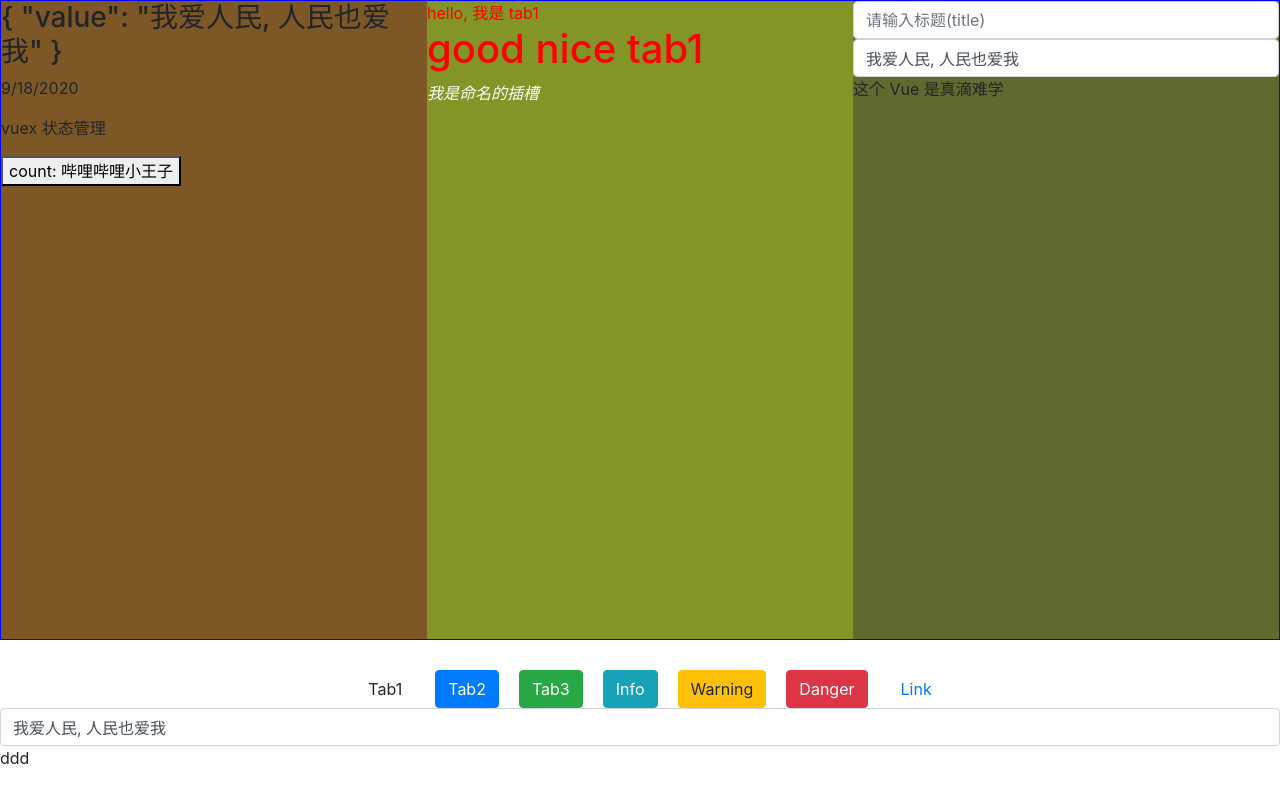
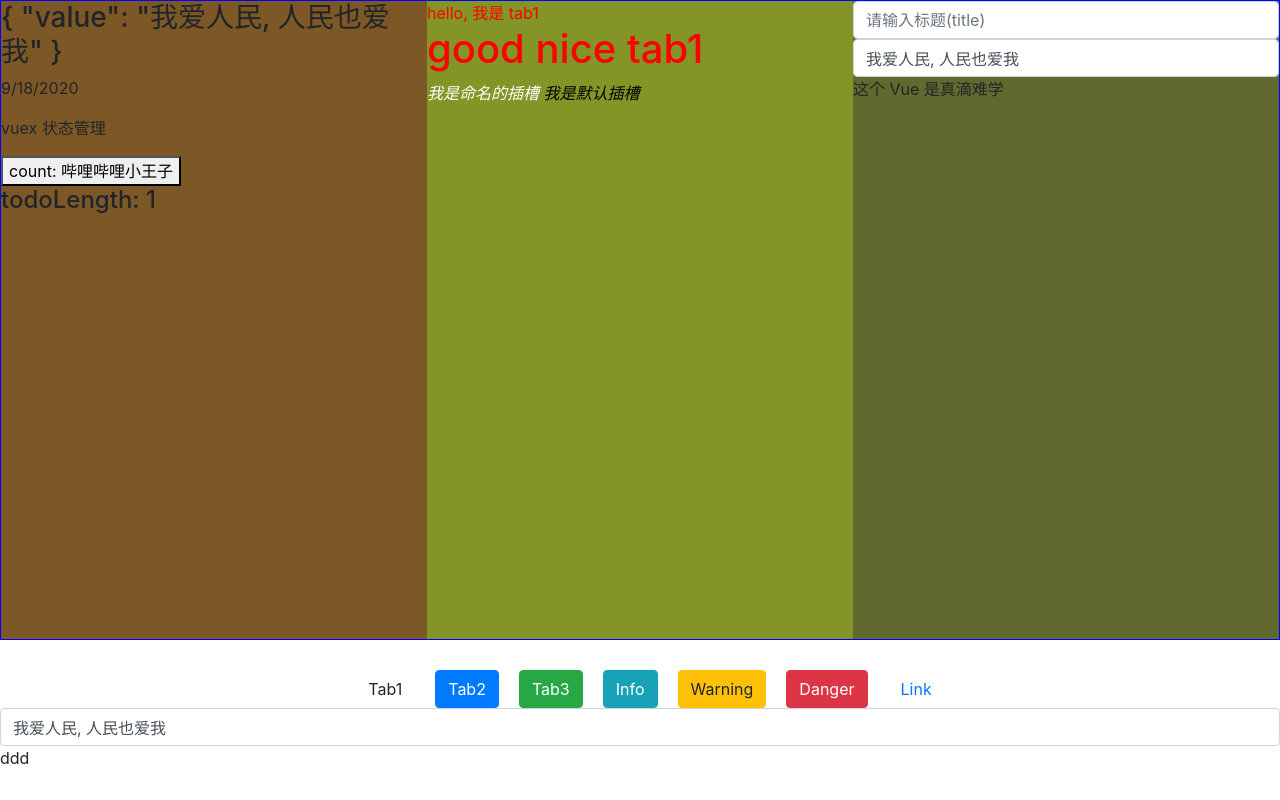
Before and after one commit to han-guang-xue/flutter, a Vue app in the folder javascript/threeJs/threeproject1/: page / in a window 1280 px wide. Built offline with nearby package versions, Linux system fonts and the light colour scheme.

Commit message:
provide/inject 属性的提供和注入

```diff
--- a/javascript/threeJs/threeproject1/src/components/RefTest.vue
+++ b/javascript/threeJs/threeproject1/src/components/RefTest.vue
@@ -4,6 +4,8 @@
       <p>{{toDay}}</p>
       <p>vuex 状态管理</p>
       <button>count: {{count}}</button>
+
+      <h4>todoLength: {{todoLength}}</h4>
   </div>
 </template>
 <script lang="ts" src="./RefTest.vue.ts"></script>
--- a/javascript/threeJs/threeproject1/src/components/RefTest.vue.ts
+++ b/javascript/threeJs/threeproject1/src/components/RefTest.vue.ts
@@ -1,12 +1,18 @@
 import { defineComponent } from 'vue';
 export default defineComponent({
     props:{
-        title: String
+        title: String,
     },
     data() {
         return {
             toDay: new Date().toLocaleDateString(),
         }
+    },
+
+    inject: ['todoLength'],
+
+    created() {
+        console.log(`注入属性 todoLength: ${this.todoLength}`) // > Injected property: John Doe
     },
 
     computed: {
--- a/javascript/threeJs/threeproject1/src/views/service/Three.vue
+++ b/javascript/threeJs/threeproject1/src/views/service/Three.vue
@@ -1,7 +1,7 @@
 <template>
   <div>
     <div class="box">
-      <ref-test :title="title"></ref-test>
+      <ref-test :title="title" :todolength="todoLength"></ref-test>
       <div class="bcgcanvas">
         <!-- <canvas id="myCanvas"></canvas> -->
         <keep-alive name="bounce">
@@ -9,7 +9,7 @@
             <component :is="TabName">
               <!-- <i style="color:black;">我是默认插槽 nice </i> -->
               <template v-slot:slot1>
-                <i style="color:#ffffff;">我是命名的插槽 </i>
+                <i style="color:#ffffff;">我是命名的插槽 {{todoLength}}</i>
               </template>
               <template v-slot:default>
                 <i style="color:black;">我是默认插槽 </i>
@@ -17,8 +17,6 @@
             </component>
           </transition>
         </keep-alive>
-
-
       </div>
       <reactive-test :title="title" ></reactive-test>
     </div>
--- a/javascript/threeJs/threeproject1/src/views/service/Three.vue.ts
+++ b/javascript/threeJs/threeproject1/src/views/service/Three.vue.ts
@@ -27,7 +27,9 @@ export default defineComponent({
             '</div>',
         }
     },
-
+    provide: {
+        todoLength: 1,
+    },
     methods: {
         getCanvas() {
 
--- a/javascript/threeJs/threeproject1/src/views/tab/Tab1.vue
+++ b/javascript/threeJs/threeproject1/src/views/tab/Tab1.vue
@@ -4,6 +4,7 @@
     <h1>good nice {{ title }}</h1>
 
     <slot name="slot1"></slot>
+    <slot></slot>
   </div>
 </template>
 
```
